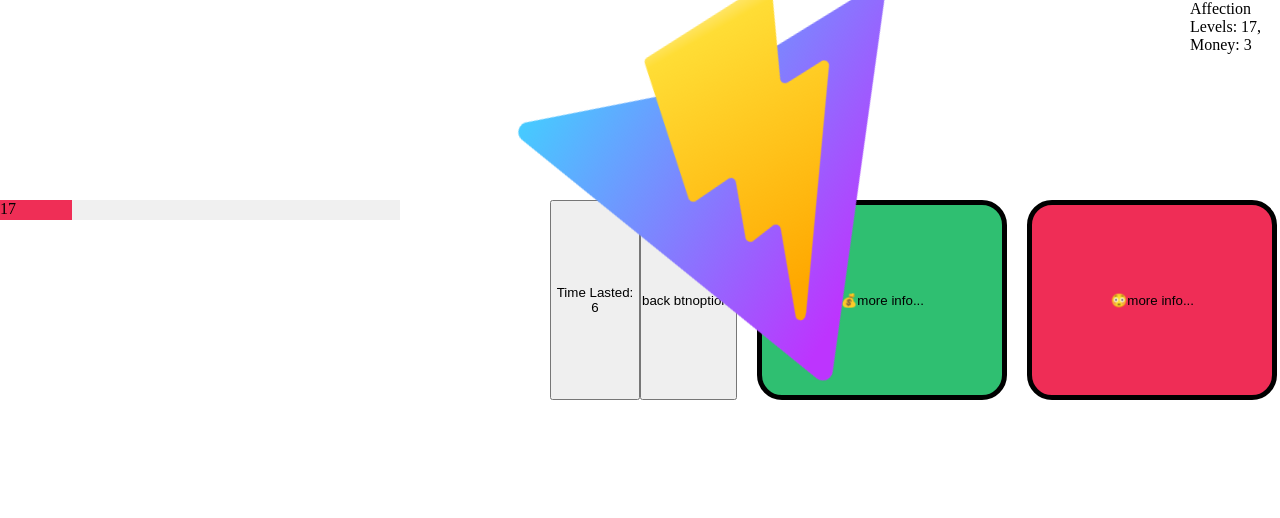
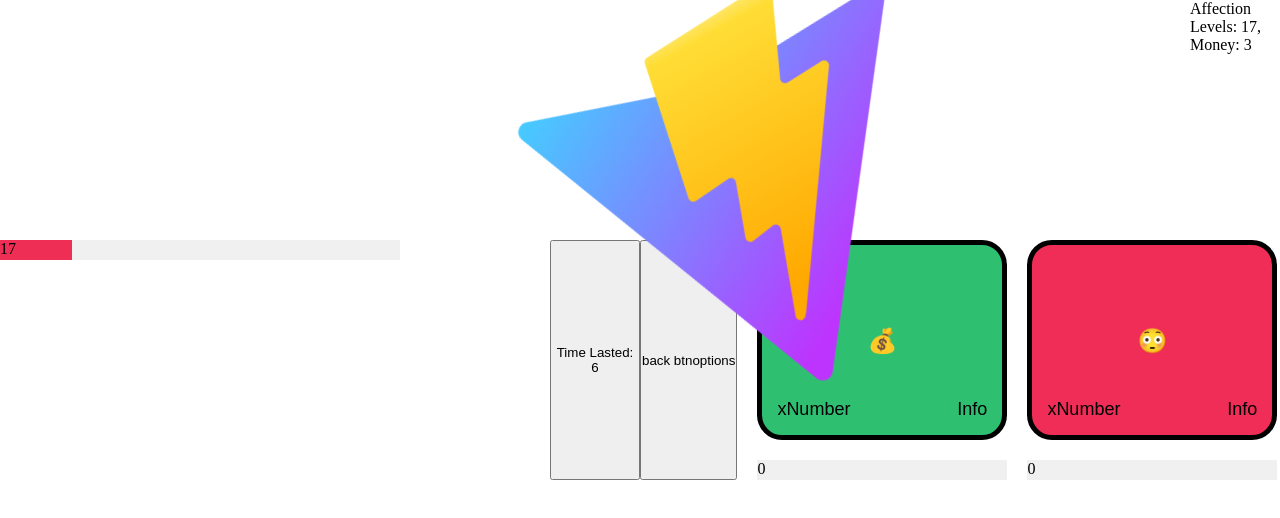
Before and after one commit to AlanCortez1337/Case-Clicker, a React (Vite) app: page / in a window 1280 px wide. Shown: the top 518 px of the page. Built offline with nearby package versions, Linux system fonts and the light colour scheme.

Commit message:
finished second iteration of buttons, need to add the toast feature and other buttons lol

```diff
--- a/src/App.jsx
+++ b/src/App.jsx
@@ -32,7 +32,7 @@ function App() {
     setNewEmojis([...newEmojis, {emote: currentEmoji[Math.floor(Math.random() * currentEmoji.length)], id: Math.random()}]);
   };
   // update perks function
-  const modPerks = (perk) => {
+  const modPerks = (perk, cost) => {
     switch (perk) {
       case "workPerk":
         console.log(perk);
@@ -50,6 +50,19 @@ function App() {
         }, 5000);
         break;
       case "gamble":
+        // remove the betting money
+        updateMoney(prev => prev -  cost);
+        setMoneyInteraction("gamble");
+        // calculating if they won
+        let chance = Math.floor(Math.random() * 10)
+        console.log(chance);
+        if(chance < 4) {
+          updateMoney(prev => prev +  (2 * cost));
+          setMoneyInteraction("gamble");
+          // Do a little toast thing
+        } else {
+          //do the other toast thing
+        }
 
     }
   };
@@ -65,7 +78,7 @@ function App() {
       <ProgressBar currentProgress={affection} width="400px" height="20px" startPoint="0%"/>
       <Timer/>
       {/* yeah ^ */}
-      <Perks modifyPerks={modPerks}/>
+      <Perks modifyPerks={modPerks} currentMoney={money}/>
 
     </div>
   )
--- a/src/components/perkOptions.jsx
+++ b/src/components/perkOptions.jsx
@@ -1,6 +1,6 @@
 // import { useState } from "react";
 import StatusBar from './statusBar';
-import { motion } from 'framer-motion'
+import { AnimatePresence, motion } from 'framer-motion'
 
 export default function PerkOptions({btnType, updatePerks, cost, disabled, backgroundColor, timer}) {
 
@@ -11,36 +11,48 @@ export default function PerkOptions({btnType, updatePerks, cost, disabled, backg
     }
 
     return(
-        <>
+        <AnimatePresence>
             {/* Perk Options */}
             {!disabled ?
+            <div className='perk-button'>
                 <motion.button
                     initial={{rotate: 0, backgroundColor: backgroundColor}}
                     whileHover={{scale: 1.05}}
                     whileTap={{scale: 0.9}}
                     onClick={() => updatePerks("money")}
-                    className="perkBtn"
+                    className="perk-content"
                 >
-                    {btnType}
-                    {cost !== -1 &&  <span>cost: ${cost}</span>}
-                    <span>more info...</span>
+                    {cost > 0 && <span className="top-perk-info">cost: ${cost}</span>}
+                    <span className="perk-title">{btnType}</span>
+                    <div className="bottom-perk-info">
+                        <span>xNumber</span>
+                        {/* animate and reveal a small blurp about button */}
+                        <span>Info</span>
+                    </div>
                 </motion.button>
+                <StatusBar key={`${btnType}-off`} currentProgress={0} width="250px" height="20px" startPoint="0%"/>
+            </div>
+
                 :
-                <div className='disabledBtn'>
+                <div className='perk-button'>
                     <motion.button
                         initial={{rotate: 0, backgroundColor: backgroundColor}}
                         whileHover={{scale: 1.05}}
                         whileTap={{rotate: [0, 10, -10, 0], backgroundColor: "#EF2D56"}}
                         transition={disabledButtonTransistion}
-                        className="perkBtn"
+                        className="perk-content"
                     >
-                        {btnType}
-                        {cost > 0 &&  <span>cost: ${cost}</span>}
-                        <span>more info...</span>
+                        {cost > 0 && <span className="top-perk-info">cost: ${cost}</span>}
+                        <span className="perk-title">{btnType}</span>
+                        <div className="bottom-perk-info">
+                            <span>xNumber</span>
+                            {/* animate and reveal a small blurp about button */}
+                            <span>Info</span>
+                        </div>
                     </motion.button>
-                    <StatusBar currentProgress={timer} width="250px" height="20px" startPoint="100%"/>
+                    <StatusBar key={`${btnType}-on`} currentProgress={timer} width="250px" height="20px" startPoint="100%"/>
                 </div>
             }
-        </>
+        </AnimatePresence>
     );
 }
--- a/src/components/perks.jsx
+++ b/src/components/perks.jsx
@@ -2,18 +2,29 @@ import { useState } from 'react';
 import PerkButtons from './perkOptions'
 import usePerkStatus from '../hooks/usePerkStatus';
 
-export default function Perks({modifyPerks}) {
+export default function Perks({modifyPerks, currentMoney}) {
 
     const [showPerks, setShowPerks] = useState("options");
-    const [workDisabled, workCost, workQuantity, workChange, workTime] = usePerkStatus(-1);
-    const [gambleDisabled, gambleCost, gambleQuantity, gambleChange, gambleTime] = usePerkStatus(5);
+    const [workDisabled, workCost, workQuantity, workChange, workTime] = usePerkStatus(-1, 32, 5000);
+    const [gambleDisabled, gambleCost, gambleQuantity, gambleChange, gambleTime] = usePerkStatus(5, 22, 3800);
 
 
     const chosenPerk = (perkOption) => {
-        modifyPerks(perkOption)
         // need to disable current perk if necessary
-        console.log("tapped", perkOption)
-        workChange(perkOption)
+        if(perkOption === "workPerk") {
+            // disable button
+            workChange(perkOption)
+            // update numbers
+            console.log(workDisabled)
+            modifyPerks(perkOption, workCost)
+        } else if (perkOption === "gamble") {
+            if(currentMoney >= gambleCost) {
+                // disable button
+                gambleChange(perkOption)
+                // update numbers
+                modifyPerks(perkOption, gambleCost)
+            }
+        }
     }
 
     const revealPerks = (option) => {
@@ -44,7 +55,7 @@ export default function Perks({modifyPerks}) {
                 {showPerks === "money" ?
                 <>
                     <PerkButtons
-                        btnType="workAtAMC"
+                        btnType="🍿Work At AMC🍿"
                         updatePerks={() => chosenPerk("workPerk")}
                         cost={workCost}
                         disabled={workDisabled}
@@ -52,7 +63,7 @@ export default function Perks({modifyPerks}) {
                         timer={workTime}
                     />
                     <PerkButtons
-                        btnType="gamble"
+                        btnType="🎲Gamble🎲"
                         updatePerks={() => chosenPerk("gamble")}
                         cost={gambleCost}
                         disabled={gambleDisabled}
--- a/src/hooks/usePerkStatus.js
+++ b/src/hooks/usePerkStatus.js
@@ -2,24 +2,26 @@ import { useState, useEffect } from "react";
 import useCounter from './useCounter';
 
 
-export default function usePerkStatus (price) {
+export default function usePerkStatus (price, timer, lifeSpan) {
     const [disabled, setDisabled] = useState(false);
     const [cost, setCost] = useState(price);
     const [quantity, setQuantity] = useState(0);
     const [shouldUpdate, setShouldUpdate] = useState("");
     // currently hard set to only work for the workAMC time btw
-    const [time, updateTime] = useCounter(102, 32, "decrement", 1);
+    const [time, updateTime] = useCounter(102, timer, "decrement", 1);
 
     useEffect(()=>{
-        if(shouldUpdate === "workPerk") {
+        if(shouldUpdate !== "") {
             setDisabled(true);
-            setCost(prevCost => prevCost * 2);
+            if (shouldUpdate !== "gamble") {
+                setCost(prevCost => prevCost * 2);
+            }
             updateTime(102)
+            setShouldUpdate("nope");
             setTimeout(()=> {
                 setDisabled(false);
-                setShouldUpdate("nope");
                 updateTime(0)
-            }, 5000 );
+            }, lifeSpan);
 
         }
     },[shouldUpdate])
--- a/src/index.css
+++ b/src/index.css
@@ -49,16 +49,37 @@
   gap: 20px;
 }
 /* Perk Buttons */
-.perkBtn {
+.perk-button {
+  display: flex;
+  flex-direction: column;
+  gap: 20px;
+}
+.perk-content {
+  padding: 15px;
   width: 250px;
   height: 200px;
   border: black 5px solid;
   border-radius: 25px;
-  /* font-size: 64px; */
+  display: flex;
+  flex-direction: column;
+  justify-content: end;
+  align-items: center;
+  gap: 44px;
+  font-size: 18px;
 }
 
-.disabledBtn {
+.top-perk-info {
+  width: 100%;
   display: flex;
-  flex-direction: column;
-  gap: 20px;
 }
+
+.bottom-perk-info {
+  width: 100%;
+  display: flex;
+  flex-direction: row;
+  justify-content: space-between;
+}
+
+.perk-title {
+  font-size: 24px;
+}
```
